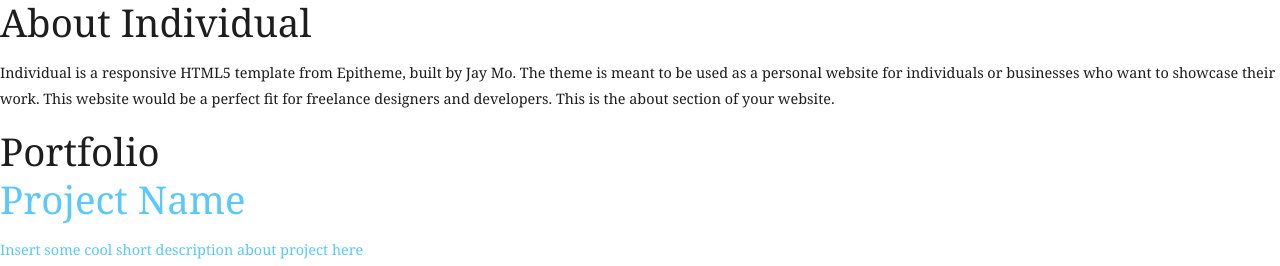
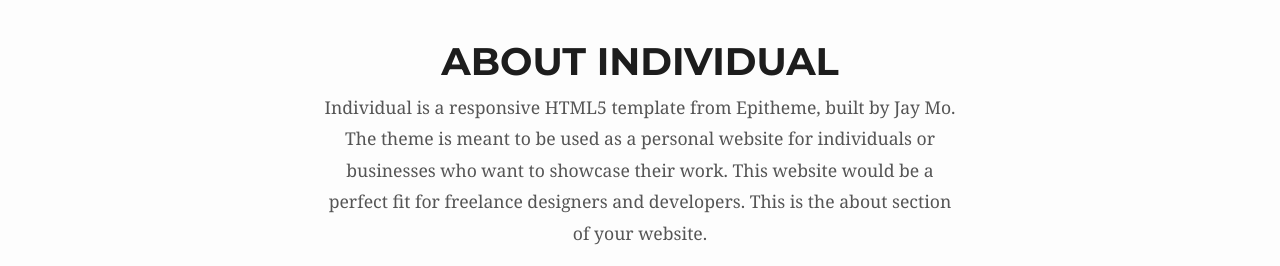
Before and after one commit to Epitheme/Individual, a plain HTML site: page index.html in a window 1280 px wide. Shown: the part 802-1068 px from the top of the page. Drawn offline with Linux system fonts and the light colour scheme.

Commit message:
Style about

```diff
--- a/ss/base/_initialize.scss
+++ b/ss/base/_initialize.scss
@@ -12,3 +12,15 @@ html, body {
 	opacity: 0;
 	@include transition(all $animation-duration $animation-timing);
 }
+
+section {
+	@include padding(em(50px) 0);
+
+	header h1 {
+		color: $color-black;
+		font-family: $title-font;
+		font-weight: 700;
+		text-align: center;
+		text-transform: uppercase;
+	}
+}
--- /dev/null
+++ b/ss/components/_about.scss
@@ -0,0 +1,14 @@
+.about {
+	@include background($color-white);
+	text-align: center;
+
+	p {
+		width: 100%;
+		max-width: em(580px);
+		@include margin(em(5px) auto 0);
+
+		color: $color-emperor;
+		font-size: em(22px);
+		line-height: 1.8;
+	}
+}
--- a/ss/components/_all.scss
+++ b/ss/components/_all.scss
@@ -2,3 +2,4 @@
 @import "form";
 @import "grid";
 @import "intro";
+@import "about";
```
Also changed, not shown: ss/components/_portfolio.scss (added), ss/main.css.
